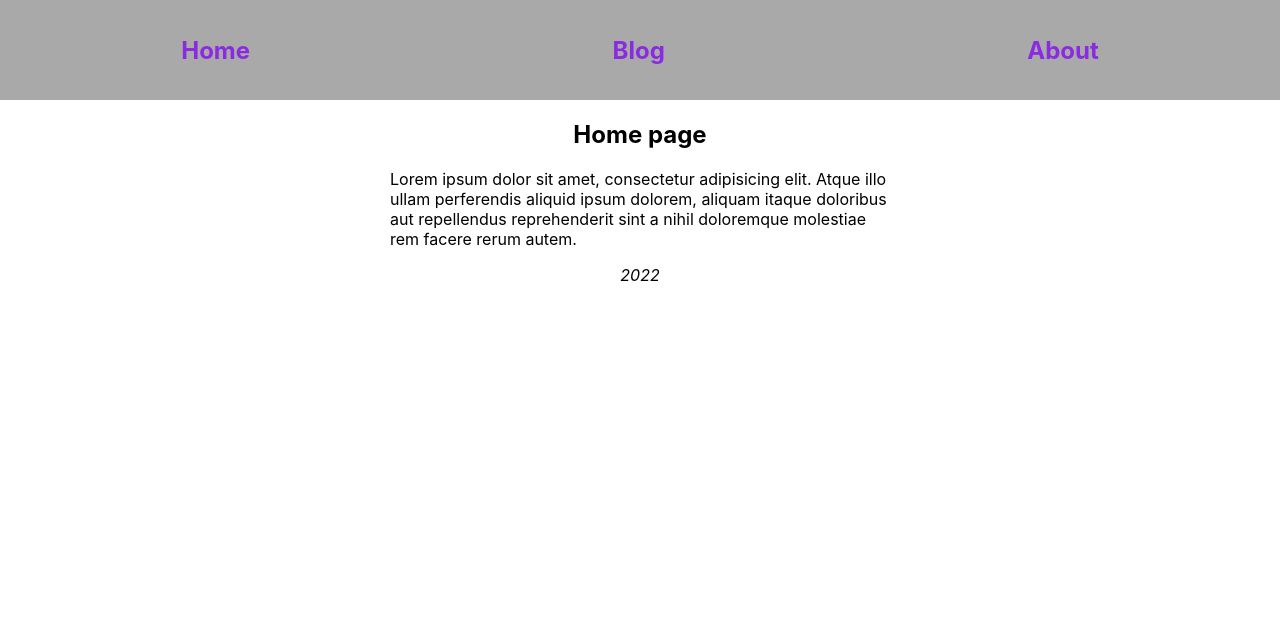
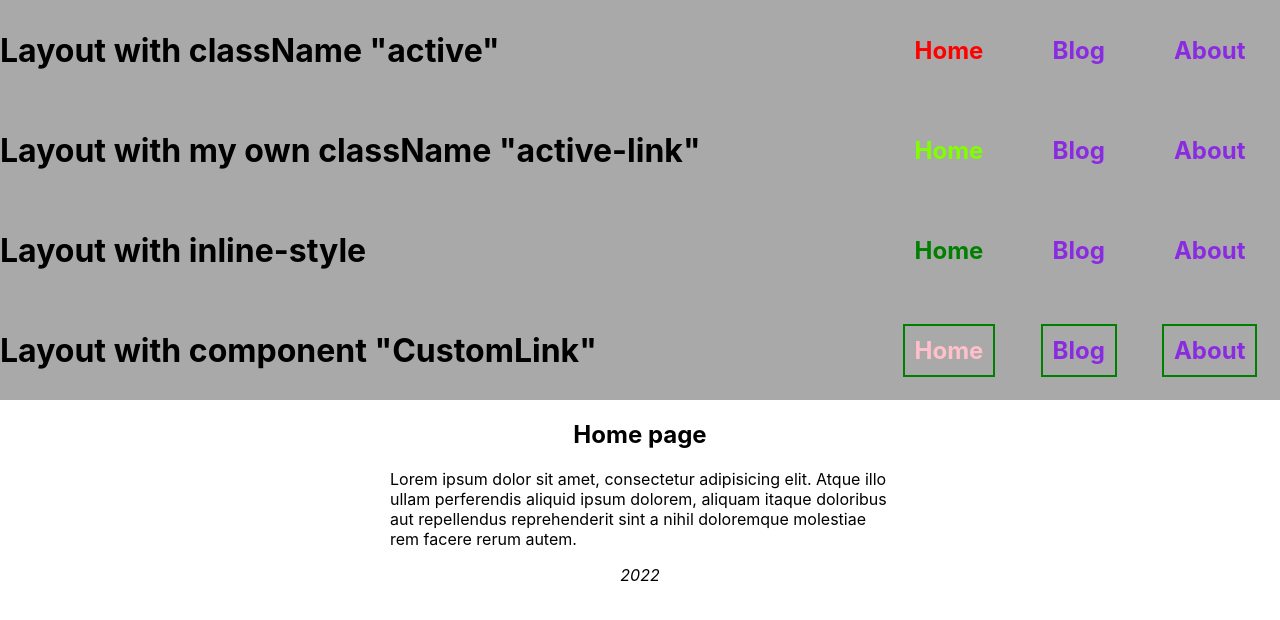
Before and after one commit to KashnykovAnton/react-my-app-routing, a React (Create React App) app: page / in a window 1280 px wide. Shown: the top 620 px of the page. Built offline with nearby package versions, Linux system fonts and the light colour scheme.

Commit message:
step 3 - NavLink, useMatch and CustomLink

```diff
--- a/src/App.css
+++ /dev/null
@@ -1,26 +0,0 @@
-header {
-    display: flex;
-    align-items: center;
-    justify-content:space-around;
-    height: 100px;
-    background-color: darkgrey;
-}
-
-a {
-    text-decoration: none;
-    font-size: 24px;
-    font-weight: 700;
-    cursor: pointer;
-    color: blueviolet;
-}
-
-a:visited {
-    color: blueviolet;
-}
-a:hover, a:focus {
-    color: violet;
-}
-
-h1 {
-    text-align: center;
-}
--- a/src/App.js
+++ b/src/App.js
@@ -1,10 +1,9 @@
-import { Routes, Route, Link } from 'react-router-dom';
+import { Routes, Route} from 'react-router-dom';
 import HomePage from 'pages/HomePage';
 import AboutPage from 'pages/AboutPage';
 import BlogPage from 'pages/BlogPage';
 import NotFoundPage from 'pages/NotFoundPage';
-import Layout from 'components/Layout/Layout';
-import './App.css';
+import Layout from 'components/Layout';
 
 function App() {
   return (
--- /dev/null
+++ b/src/components/BorderForLink.js
@@ -0,0 +1,7 @@
+const BorderForLink = ({ children }) => {
+  return (
+    <div style={{ border: '2px solid green', padding: '10px' }}>{children}</div>
+  );
+};
+
+export default BorderForLink;
--- /dev/null
+++ b/src/components/CustomLink.js
@@ -0,0 +1,22 @@
+import { Link, useMatch } from 'react-router-dom';
+import BorderForLink from './BorderForLink';
+
+const CustomLink = ({ children, to, ...props }) => {
+  const match = useMatch(to);
+  console.log(match);
+  return (
+    <BorderForLink>
+      <Link
+        to={to}
+        style={{
+          color: match ? 'pink' : 'blueviolet',
+        }}
+        {...props}
+      >
+        {children}
+      </Link>
+    </BorderForLink>
+  );
+};
+
+export default CustomLink;
--- /dev/null
+++ b/src/components/Layout.js
@@ -0,0 +1,68 @@
+import { NavLink, Outlet } from 'react-router-dom';
+import CustomLink from './CustomLink';
+
+const setActive = ({ isActive }) => (isActive ? 'active-link' : '');
+const setActiveStyle = ({ isActive }) => ({
+  color: isActive ? 'green' : 'blueviolet',
+});
+
+function Layout() {
+  return (
+    <>
+      <header>
+        <h1>Layout with className "active"</h1>
+        {/* <Link to="/">Home</Link>
+        <Link to="/posts">Blog</Link>
+        <Link to="/about">About</Link> */}
+        <div>
+          <NavLink to="/">Home</NavLink>
+          <NavLink to="/posts">Blog</NavLink>
+          <NavLink to="/about">About</NavLink>
+        </div>
+      </header>
+      <header>
+        <h1>Layout with my own className "active-link"</h1>
+        <div>
+          <NavLink to="/" className={setActive}>
+            {/* <NavLink to="/" style={setActiveStyle}> */}
+            Home
+          </NavLink>
+          <NavLink to="/posts" className={setActive}>
+            {/* <NavLink to="/posts" style={setActiveStyle}> */}
+            Blog
+          </NavLink>
+          <NavLink to="/about" className={setActive}>
+            {/* <NavLink to="/about" style={setActiveStyle}> */}
+            About
+          </NavLink>
+        </div>
+      </header>
+      <header>
+        <h1>Layout with inline-style</h1>
+        <div>
+          <NavLink to="/" style={setActiveStyle}>
+            Home
+          </NavLink>
+          <NavLink to="/posts" style={setActiveStyle}>
+            Blog
+          </NavLink>
+          <NavLink to="/about" style={setActiveStyle}>
+            About
+          </NavLink>
+        </div>
+      </header>
+      <header>
+        <h1>Layout with component "CustomLink"</h1>
+        <div>
+          <CustomLink to="/">Home</CustomLink>
+          <CustomLink to="/posts">Blog</CustomLink>
+          <CustomLink to="/about">About</CustomLink>
+        </div>
+      </header>
+      <Outlet />
+      <footer>2022</footer>
+    </>
+  );
+}
+
+export default Layout;
--- a/src/components/Layout/Layout.js
+++ /dev/null
@@ -1,17 +0,0 @@
-import { Link, Outlet } from 'react-router-dom';
-
-function Layout() {
-  return (
-    <>
-      <header>
-        <Link to="/">Home</Link>
-        <Link to="/posts">Blog</Link>
-        <Link to="/about">About</Link>
-      </header>
-      <Outlet />
-      <footer>2022</footer>
-    </>
-  );
-}
-
-export default Layout;
--- a/src/index.css
+++ b/src/index.css
@@ -12,7 +12,7 @@ code {
     monospace;
 }
 
-h2 {
+h1, h2 {
   text-align: center;
 }
 
@@ -26,3 +26,43 @@ footer {
   text-align: center;
   font-style: italic;
 }
+
+header {
+  display: flex;
+  align-items: center;
+  justify-content: space-between;
+  height: 100px;
+  background-color: darkgrey;
+}
+
+header > div {
+  width: 400px;
+  display: flex;
+  justify-content:space-around;
+}
+
+a {
+  text-decoration: none;
+  font-size: 24px;
+  font-weight: 700;
+  cursor: pointer;
+  color: blueviolet;
+}
+
+/* a:visited {
+  color: blueviolet;
+} */
+
+
+
+/* a:hover, a:focus {
+  color: violet;
+} */
+
+.active {
+  color: red;
+}
+
+.active-link {
+  color: chartreuse;
+}
```
